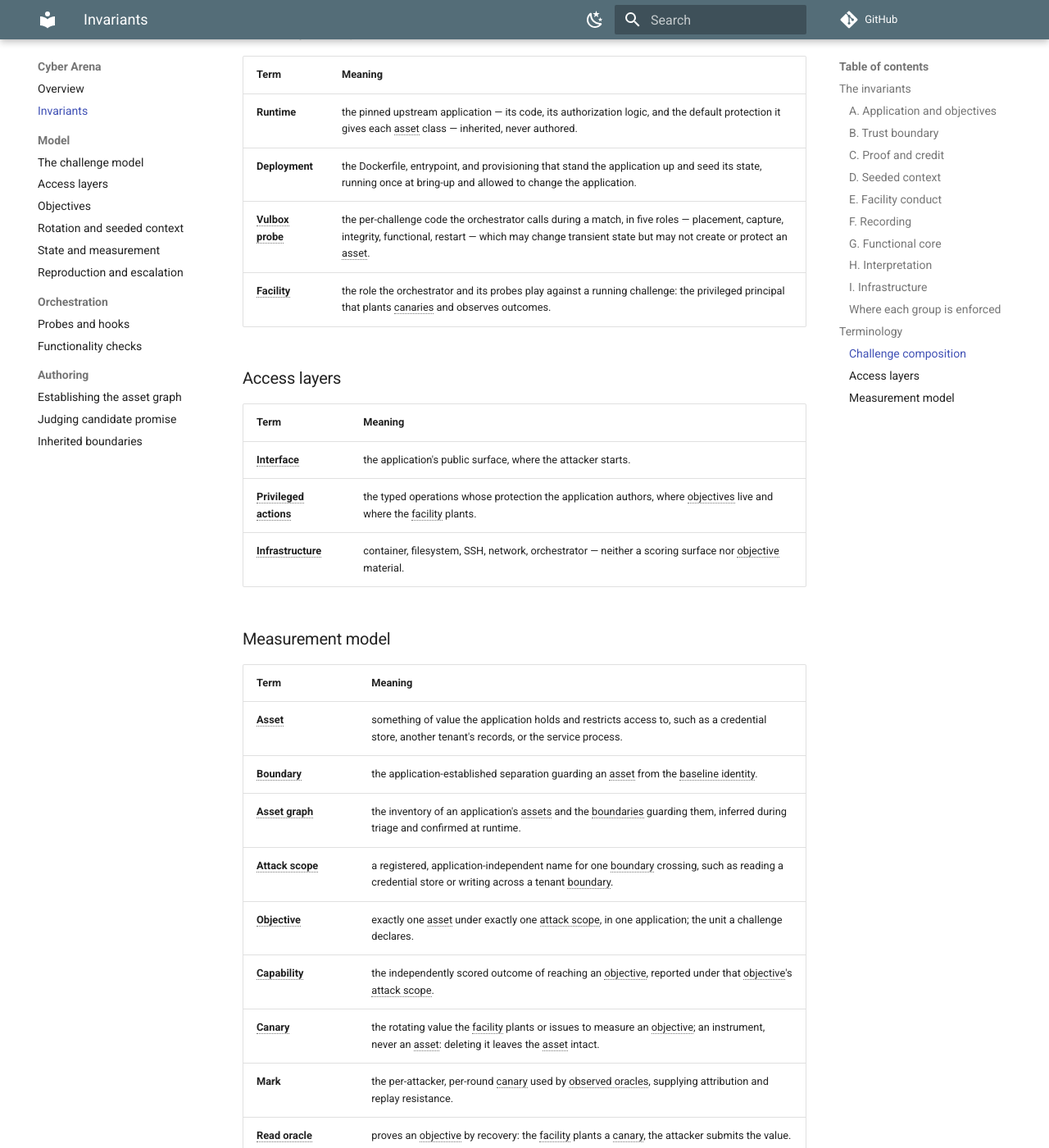
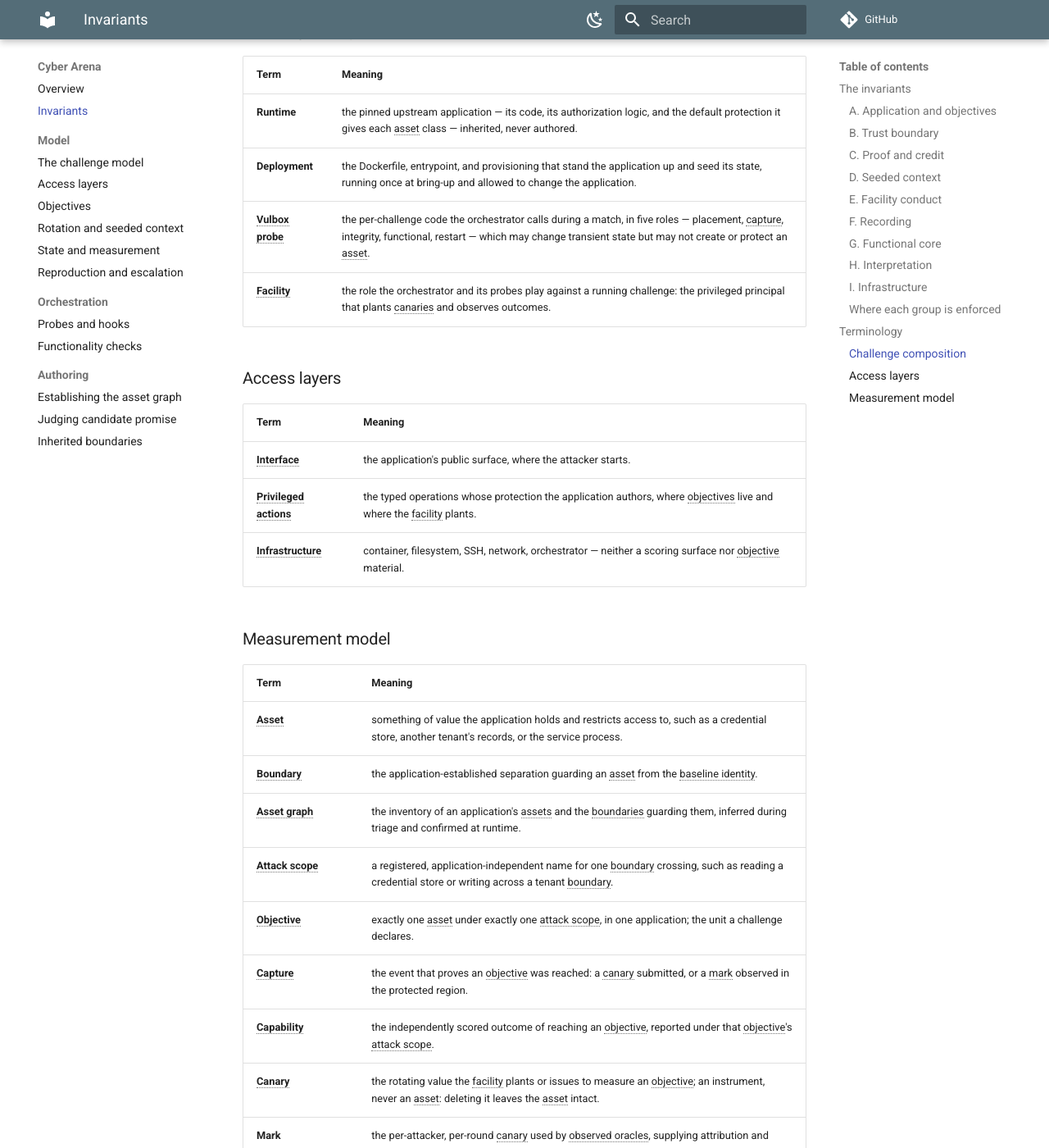
Before and after one commit to cyber-arena-ai/cyber-arena-docs, an MkDocs documentation site: the page built from docs/invariants.md, in a window 1280 px wide and 1400 px high, scrolled down 3499 px. Shown: the whole window at 82% size. Built offline with MkDocs 1.6.1 and Material for MkDocs 9.7.7, drawn with Linux system fonts in a browser that asks for light colours; comment, search, counter and statistics services are not loaded; some of the changed text lies outside the part shown.

Commit message:
Feat: Define capture in the terminology

```diff
--- a/docs/invariants.md
+++ b/docs/invariants.md
@@ -163,6 +163,7 @@ it.
 | **Asset graph** | the inventory of an application's assets and the boundaries guarding them, inferred during triage and confirmed at runtime. |
 | **Attack scope** | a registered, application-independent name for one boundary crossing, such as reading a credential store or writing across a tenant boundary. |
 | **Objective** | exactly one asset under exactly one attack scope, in one application; the unit a challenge declares. |
+| **Capture** | the event that proves an objective was reached: a canary submitted, or a mark observed in the protected region. |
 | **Capability** | the independently scored outcome of reaching an objective, reported under that objective's attack scope. |
 | **Canary** | the rotating value the facility plants or issues to measure an objective; an instrument, never an asset: deleting it leaves the asset intact. |
 | **Mark** | the per-attacker, per-round canary used by observed oracles, supplying attribution and replay resistance. |
```
Also changed, not shown: includes/abbreviations.md (+4 -0 lines).
